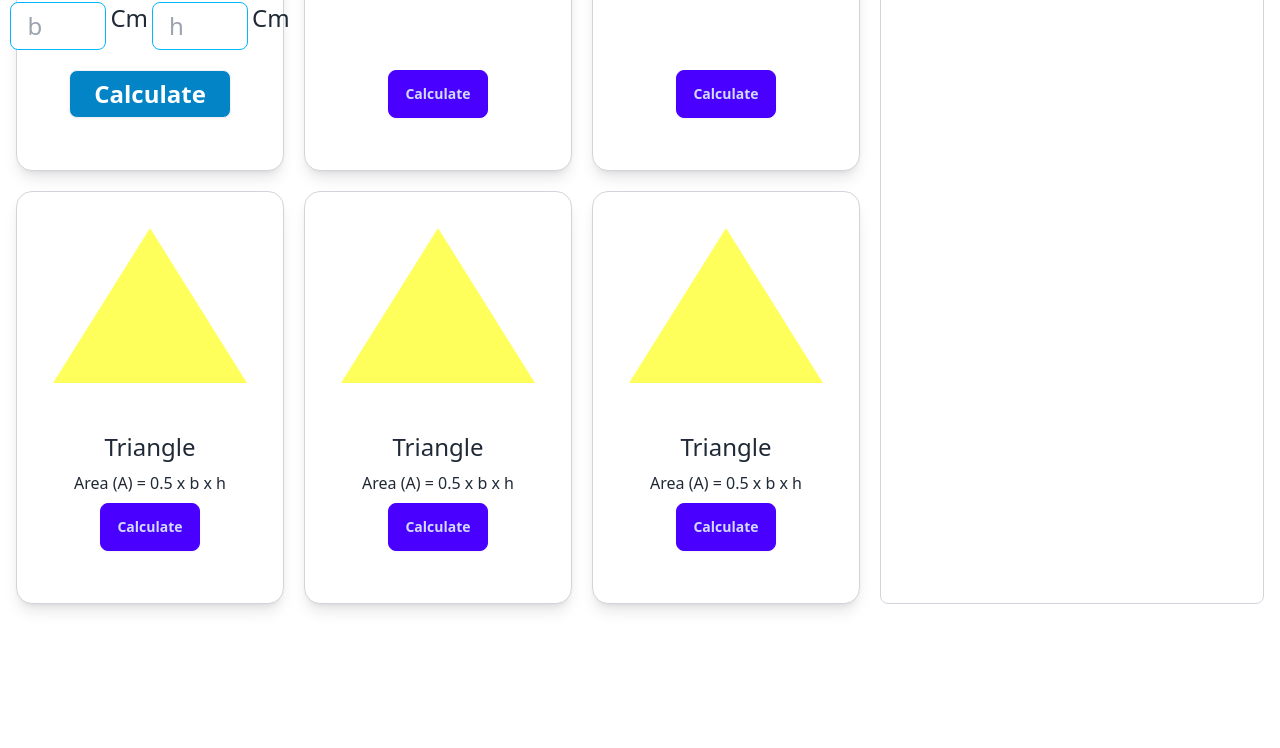
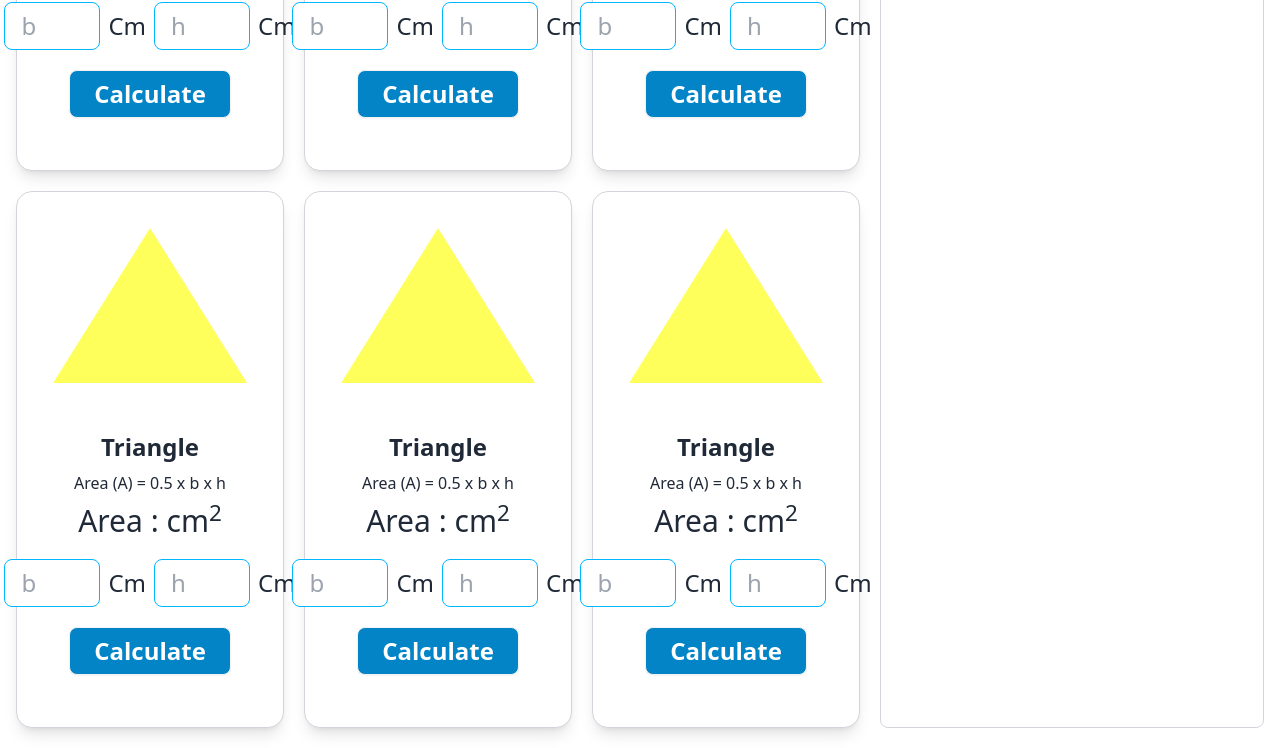
Before and after one commit to momin096/geometry_genius, a plain HTML site: page index.html in a window 1280 px wide. Shown: the part 506-1254 px from the top of the page. Before the commit the page ends 1130 px from the top, so only its background shows below. Drawn offline with nearby package versions, Linux system fonts and the light colour scheme.

Commit message:
card layout solved

```diff
--- a/index.html
+++ b/index.html
@@ -45,7 +45,7 @@
           <p>Area (A) = 0.5 x b x h</p>
           <p class="text-3xl font-medium">Area : <span></span>cm<sup>2</sup></p>
 
-          <div class="flex justify-center gap-1 my-3">
+          <div class="flex justify-center gap-2 my-3 items-center">
             <!-- input section -->
             <input type="text" placeholder="b" class="input input-bordered input-info max-w-24 text-2xl" />
             <!-- <input class="border border-gray-600 rounded-md w-24 text-2xl px-2" type="text" name="" id=""> -->
@@ -56,7 +56,7 @@
           </div>
           <div class="w-full">
             <button
-              class="btn bg-sky-600 hover:text-gray-800 w-full text-white font-semibold text-2xl">Calculate</button>
+              class="btn bg-sky-600 hover:text-gray-800 hover:border-gray-700 w-full text-white font-semibold text-2xl">Calculate</button>
           </div>
         </div>
       </div>
@@ -66,10 +66,22 @@
           <img class="p-4 w-96" src="./images/triangle.png" alt="Shoes" />
         </figure>
         <div class="card-body text-center">
-          <h2 class="text-2xl">Triangle</h2>
+          <h2 class="text-2xl font-semibold">Triangle</h2>
           <p>Area (A) = 0.5 x b x h</p>
-          <div class="w-full mx-auto">
-            <button class="btn btn-primary">Calculate</button>
+          <p class="text-3xl font-medium">Area : <span></span>cm<sup>2</sup></p>
+
+          <div class="flex justify-center gap-2 my-3 items-center">
+            <!-- input section -->
+            <input type="text" placeholder="b" class="input input-bordered input-info max-w-24 text-2xl" />
+            <!-- <input class="border border-gray-600 rounded-md w-24 text-2xl px-2" type="text" name="" id=""> -->
+            <label class="text-2xl">Cm</label>
+            <input type="text" placeholder="h" class="input input-bordered input-info max-w-24 text-2xl" />
+            <!-- <input class="border border-gray-600 rounded-md w-24 text-2xl px-2" type="text" name="" id=""> -->
+            <label class="text-2xl">Cm</label>
+          </div>
+          <div class="w-full">
+            <button
+              class="btn bg-sky-600 hover:text-gray-800 hover:border-gray-700 w-full text-white font-semibold text-2xl">Calculate</button>
           </div>
         </div>
       </div>
@@ -79,10 +91,22 @@
           <img class="p-4 w-96" src="./images/triangle.png" alt="Shoes" />
         </figure>
         <div class="card-body text-center">
-          <h2 class="text-2xl">Triangle</h2>
+          <h2 class="text-2xl font-semibold">Triangle</h2>
           <p>Area (A) = 0.5 x b x h</p>
-          <div class="w-full mx-auto">
-            <button class="btn btn-primary">Calculate</button>
+          <p class="text-3xl font-medium">Area : <span></span>cm<sup>2</sup></p>
+
+          <div class="flex justify-center gap-2 my-3 items-center">
+            <!-- input section -->
+            <input type="text" placeholder="b" class="input input-bordered input-info max-w-24 text-2xl" />
+            <!-- <input class="border border-gray-600 rounded-md w-24 text-2xl px-2" type="text" name="" id=""> -->
+            <label class="text-2xl">Cm</label>
+            <input type="text" placeholder="h" class="input input-bordered input-info max-w-24 text-2xl" />
+            <!-- <input class="border border-gray-600 rounded-md w-24 text-2xl px-2" type="text" name="" id=""> -->
+            <label class="text-2xl">Cm</label>
+          </div>
+          <div class="w-full">
+            <button
+              class="btn bg-sky-600 hover:text-gray-800 hover:border-gray-700 w-full text-white font-semibold text-2xl">Calculate</button>
           </div>
         </div>
       </div>
@@ -92,10 +116,22 @@
           <img class="p-4 w-96" src="./images/triangle.png" alt="Shoes" />
         </figure>
         <div class="card-body text-center">
-          <h2 class="text-2xl">Triangle</h2>
+          <h2 class="text-2xl font-semibold">Triangle</h2>
           <p>Area (A) = 0.5 x b x h</p>
-          <div class="w-full mx-auto">
-            <button class="btn btn-primary">Calculate</button>
+          <p class="text-3xl font-medium">Area : <span></span>cm<sup>2</sup></p>
+
+          <div class="flex justify-center gap-2 my-3 items-center">
+            <!-- input section -->
+            <input type="text" placeholder="b" class="input input-bordered input-info max-w-24 text-2xl" />
+            <!-- <input class="border border-gray-600 rounded-md w-24 text-2xl px-2" type="text" name="" id=""> -->
+            <label class="text-2xl">Cm</label>
+            <input type="text" placeholder="h" class="input input-bordered input-info max-w-24 text-2xl" />
+            <!-- <input class="border border-gray-600 rounded-md w-24 text-2xl px-2" type="text" name="" id=""> -->
+            <label class="text-2xl">Cm</label>
+          </div>
+          <div class="w-full">
+            <button
+              class="btn bg-sky-600 hover:text-gray-800 hover:border-gray-700 w-full text-white font-semibold text-2xl">Calculate</button>
           </div>
         </div>
       </div>
@@ -105,10 +141,22 @@
           <img class="p-4 w-96" src="./images/triangle.png" alt="Shoes" />
         </figure>
         <div class="card-body text-center">
-          <h2 class="text-2xl">Triangle</h2>
+          <h2 class="text-2xl font-semibold">Triangle</h2>
           <p>Area (A) = 0.5 x b x h</p>
-          <div class="w-full mx-auto">
-            <button class="btn btn-primary">Calculate</button>
+          <p class="text-3xl font-medium">Area : <span></span>cm<sup>2</sup></p>
+
+          <div class="flex justify-center gap-2 my-3 items-center">
+            <!-- input section -->
+            <input type="text" placeholder="b" class="input input-bordered input-info max-w-24 text-2xl" />
+            <!-- <input class="border border-gray-600 rounded-md w-24 text-2xl px-2" type="text" name="" id=""> -->
+            <label class="text-2xl">Cm</label>
+            <input type="text" placeholder="h" class="input input-bordered input-info max-w-24 text-2xl" />
+            <!-- <input class="border border-gray-600 rounded-md w-24 text-2xl px-2" type="text" name="" id=""> -->
+            <label class="text-2xl">Cm</label>
+          </div>
+          <div class="w-full">
+            <button
+              class="btn bg-sky-600 hover:text-gray-800 hover:border-gray-700 w-full text-white font-semibold text-2xl">Calculate</button>
           </div>
         </div>
       </div>
@@ -118,13 +166,26 @@
           <img class="p-4 w-96" src="./images/triangle.png" alt="Shoes" />
         </figure>
         <div class="card-body text-center">
-          <h2 class="text-2xl">Triangle</h2>
+          <h2 class="text-2xl font-semibold">Triangle</h2>
           <p>Area (A) = 0.5 x b x h</p>
-          <div class="w-full mx-auto">
-            <button class="btn btn-primary">Calculate</button>
+          <p class="text-3xl font-medium">Area : <span></span>cm<sup>2</sup></p>
+
+          <div class="flex justify-center gap-2 my-3 items-center">
+            <!-- input section -->
+            <input type="text" placeholder="b" class="input input-bordered input-info max-w-24 text-2xl" />
+            <!-- <input class="border border-gray-600 rounded-md w-24 text-2xl px-2" type="text" name="" id=""> -->
+            <label class="text-2xl">Cm</label>
+            <input type="text" placeholder="h" class="input input-bordered input-info max-w-24 text-2xl" />
+            <!-- <input class="border border-gray-600 rounded-md w-24 text-2xl px-2" type="text" name="" id=""> -->
+            <label class="text-2xl">Cm</label>
+          </div>
+          <div class="w-full">
+            <button
+              class="btn bg-sky-600 hover:text-gray-800 hover:border-gray-700 w-full text-white font-semibold text-2xl">Calculate</button>
           </div>
         </div>
       </div>
+
 
     </div>
     <div class="w-full lg:w-96 border border-gray-300 rounded-lg">
```
